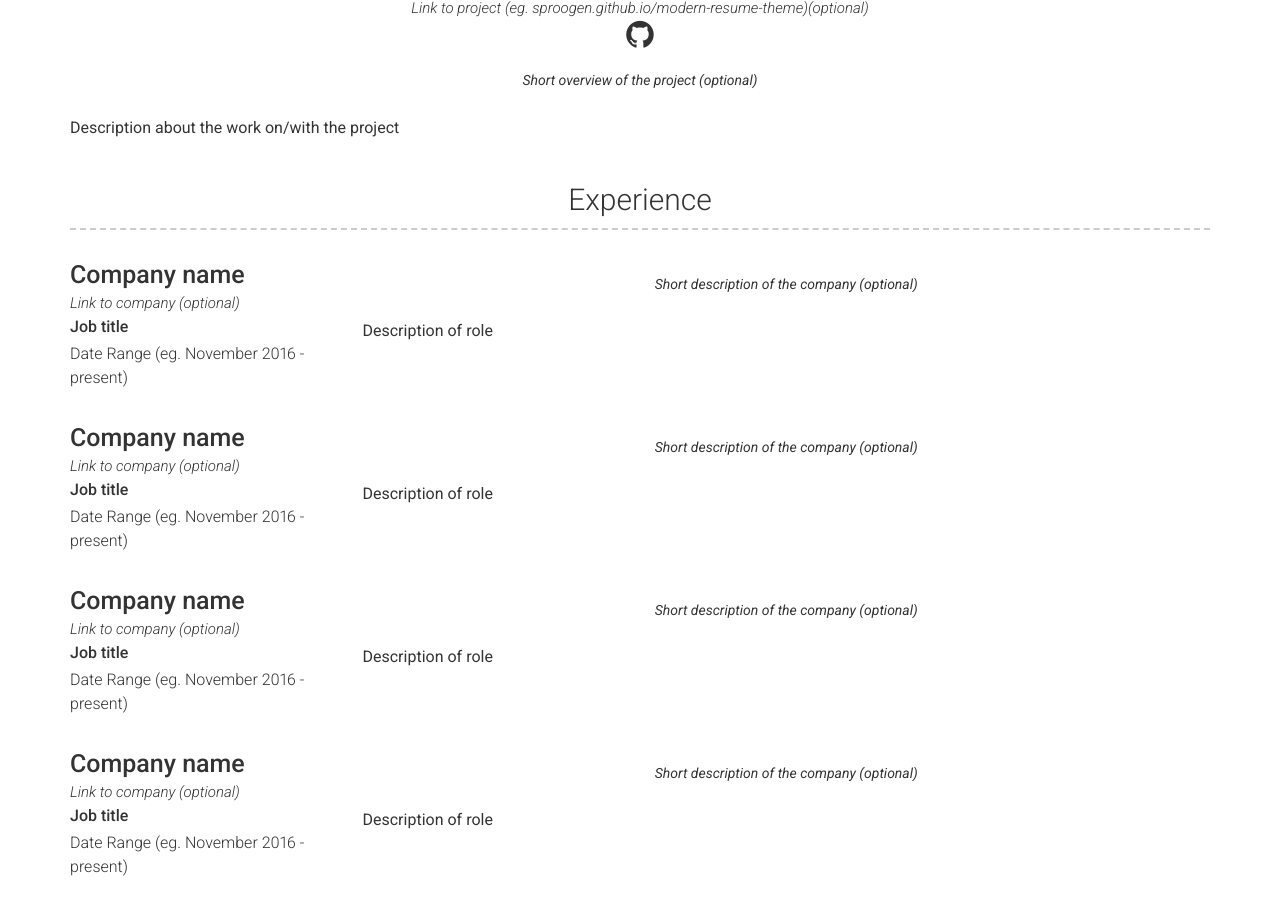
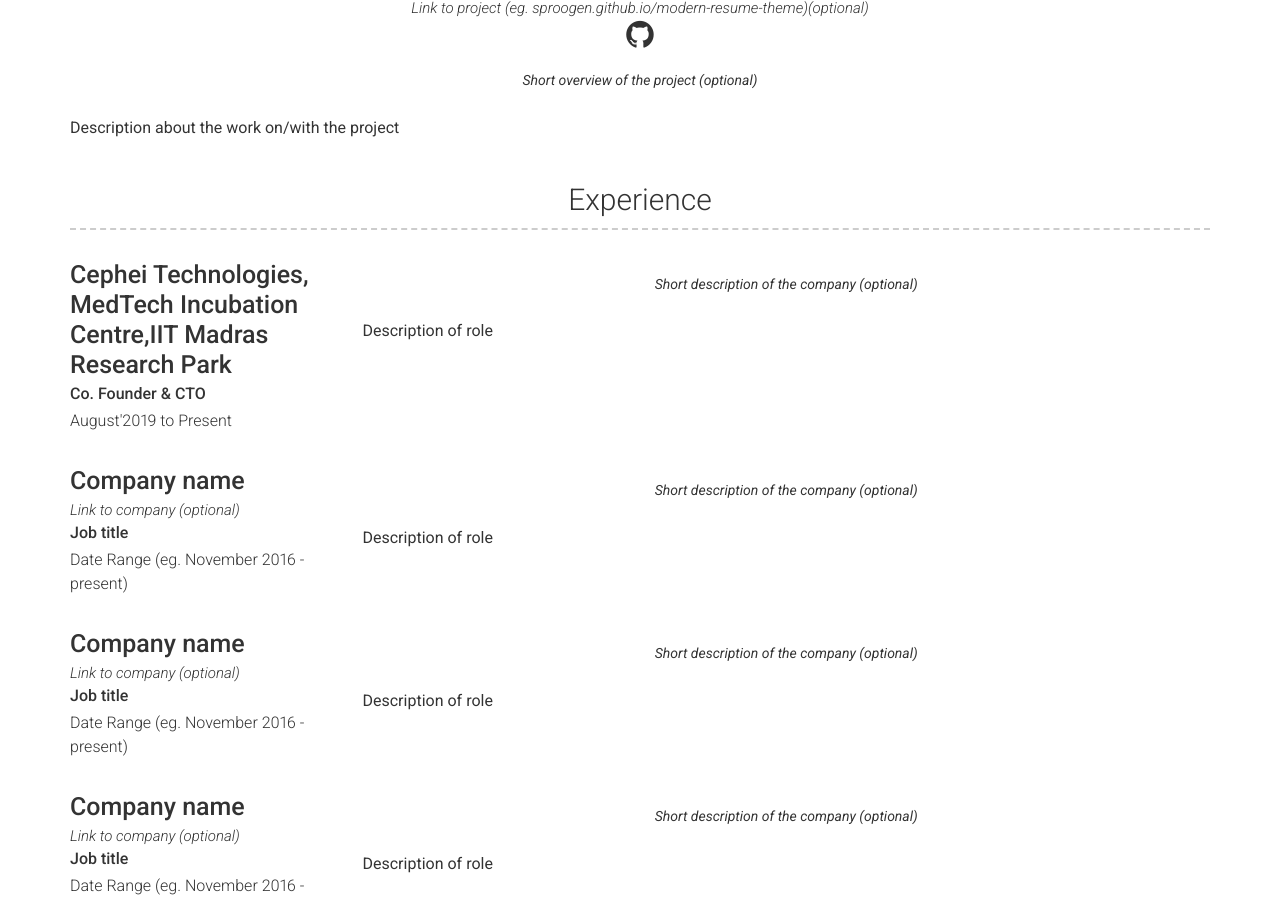
Before and after one commit to sproogen/modern-resume-theme, a Jekyll site: the page built from index.md, in a window 1280 px wide and 900 px high, scrolled down 666 px. Built offline with Jekyll 4.4.1, drawn with Linux system fonts in a browser that asks for light colours.

Commit message:
Update experience.yml

```diff
--- a/_data/experience.yml
+++ b/_data/experience.yml
@@ -1,9 +1,9 @@
 # Experience template
 - layout: left
-  company: Company name
-  link: Link to company (optional)
-  job_title: Job title
-  dates: Date Range (eg. November 2016 - present)
+  company: Cephei Technologies, MedTech Incubation Centre,IIT Madras Research Park
+ # link: Link to company (optional)
+  job_title: Co. Founder & CTO
+  dates: August'2019 to Present
   quote: >
    Short description of the company (optional)
   description: | # this will include new lines to allow paragraphs
```
